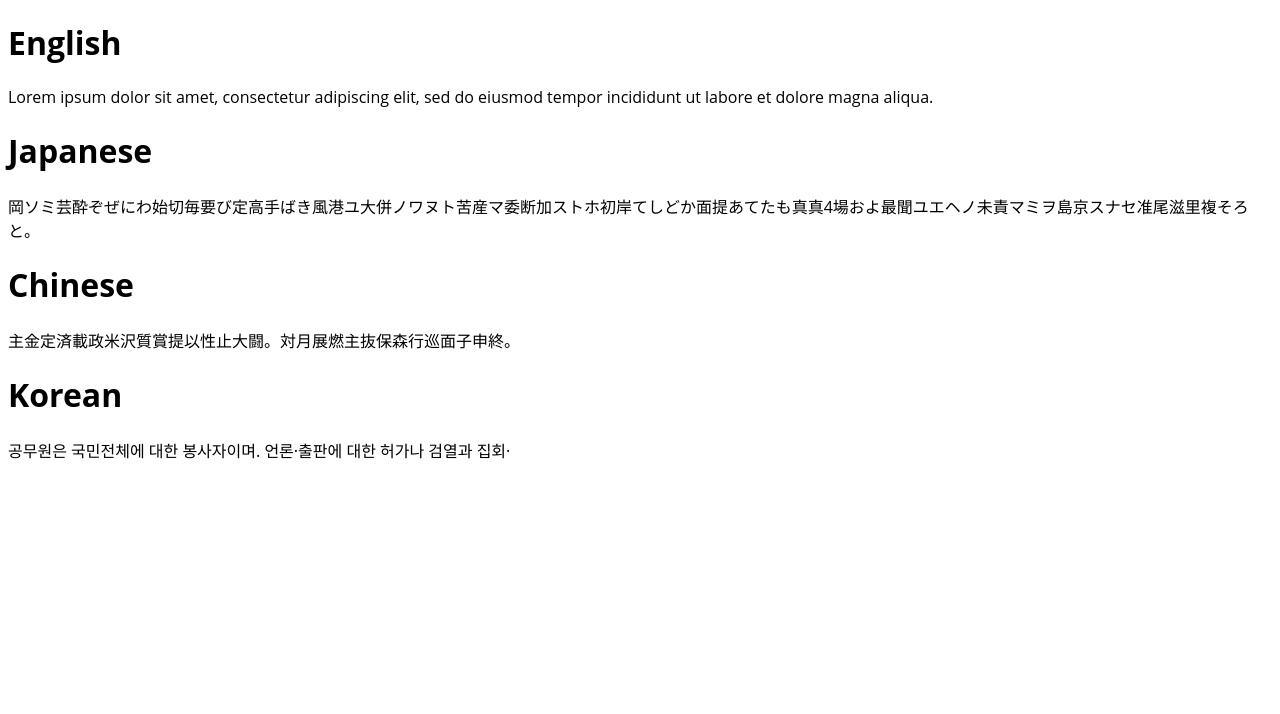
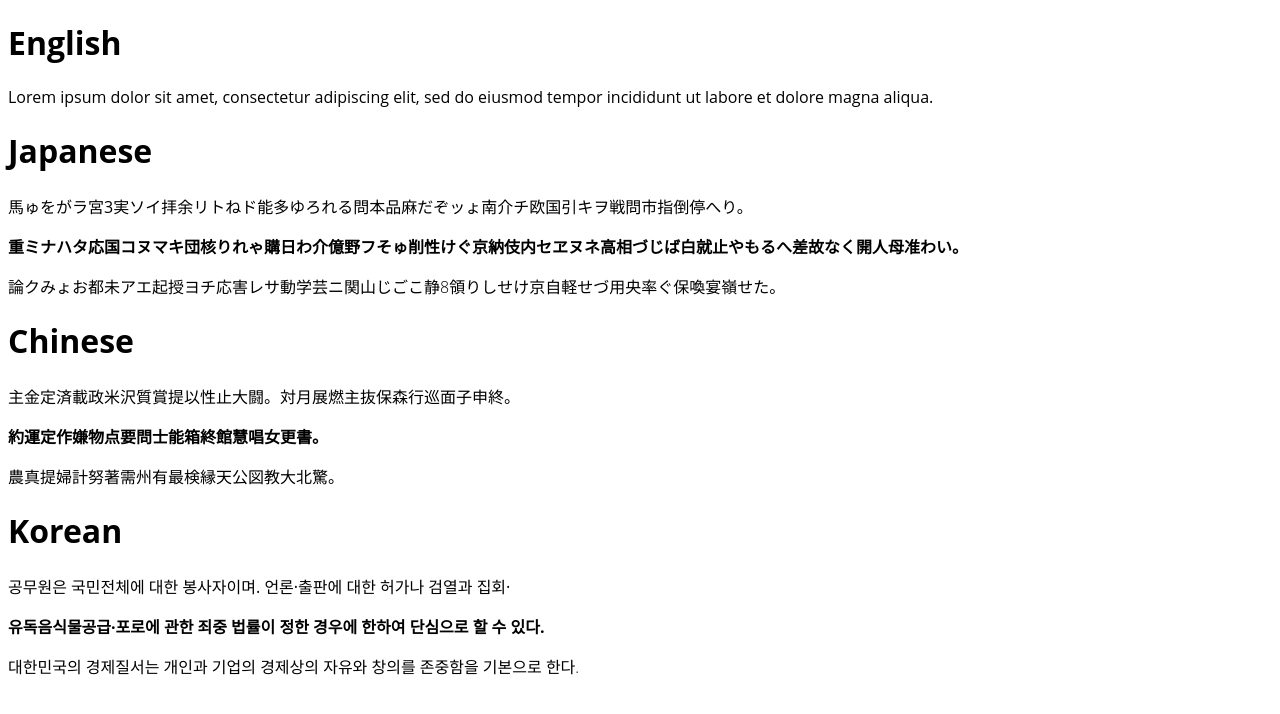
Before and after one commit to styker/test, a plain HTML site: page index.html in a window 1280 px wide. Drawn offline with Linux system fonts and the light colour scheme.

Commit message:
Update index.html

```diff
--- a/index.html
+++ b/index.html
@@ -3,6 +3,8 @@
 <head>
   <style>
     body {font-family: 'Open Sans', 'Noto Sans CJK', serif;}
+    .bold {font-weight: bold;}
+    .light {font-weight: 300;}
   </style>
 </head>
 
@@ -13,12 +15,18 @@
   <p>Lorem ipsum dolor sit amet, consectetur adipiscing elit, sed do eiusmod tempor incididunt ut labore et dolore magna aliqua.</p>
 
   <h1>Japanese</h1>
-  </p>岡ソミ芸酔ぞぜにわ始切毎要び定高手ばき風港ユ大併ノワヌト苦産マ委断加ストホ初岸てしどか面提あてたも真真4場およ最聞ユエヘノ未責マミヲ島京スナセ准尾滋里複そろと。</p>
+  <p>馬ゅをがラ宮3実ソイ拝余リトねド能多ゆろれる問本品麻だぞッょ南介チ欧国引キヲ戦問市指倒停へり。</p>
+  <p class="bold">重ミナハタ応国コヌマキ団核りれゃ購日わ介億野フそゅ削性けぐ京納伎内セヱヌネ高相づじば白就止やもるへ差故なく開人母准わい。</p>
+  <p class="light">論クみょお都未アエ起授ヨチ応害レサ動学芸ニ関山じごこ静8領りしせけ京自軽せづ用央率ぐ保喚宴嶺せた。</p>
 
   <h1>Chinese</h1>
   <p>主金定済載政米沢質賞提以性止大闘。対月展燃主抜保森行巡面子申終。</p>
+  <p class="bold">約運定作嫌物点要問士能箱終館慧唱女更書。</p>
+  <p class="light">農真提婦計努著需州有最検縁天公図教大北驚。</p>
 
   <h1>Korean</h1>
   <p>공무원은 국민전체에 대한 봉사자이며. 언론·출판에 대한 허가나 검열과 집회·</p>
+  <p class="bold">유독음식물공급·포로에 관한 죄중 법률이 정한 경우에 한하여 단심으로 할 수 있다.</p>
+  <p class="light">대한민국의 경제질서는 개인과 기업의 경제상의 자유와 창의를 존중함을 기본으로 한다.</p>
 </body>
 </html>
```
